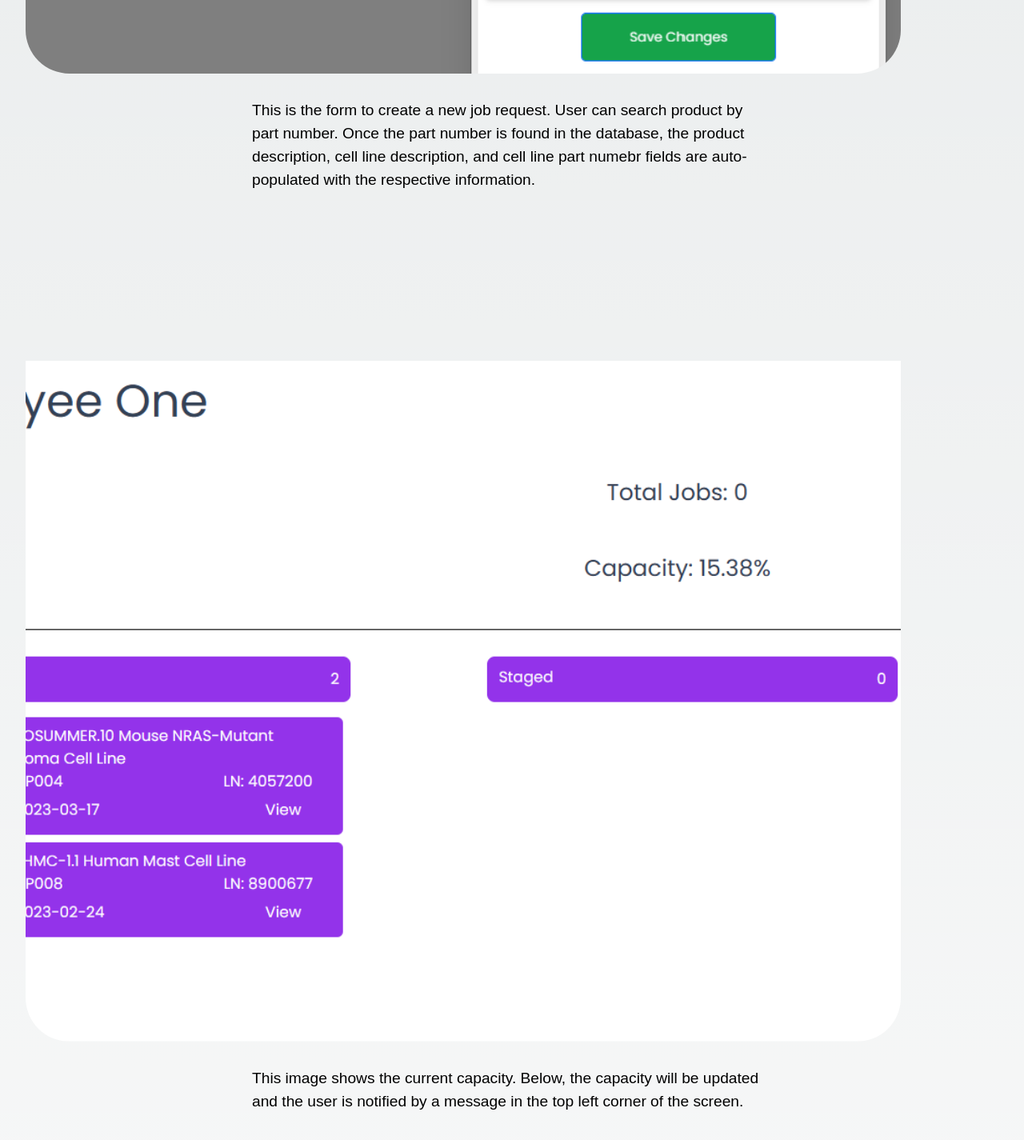
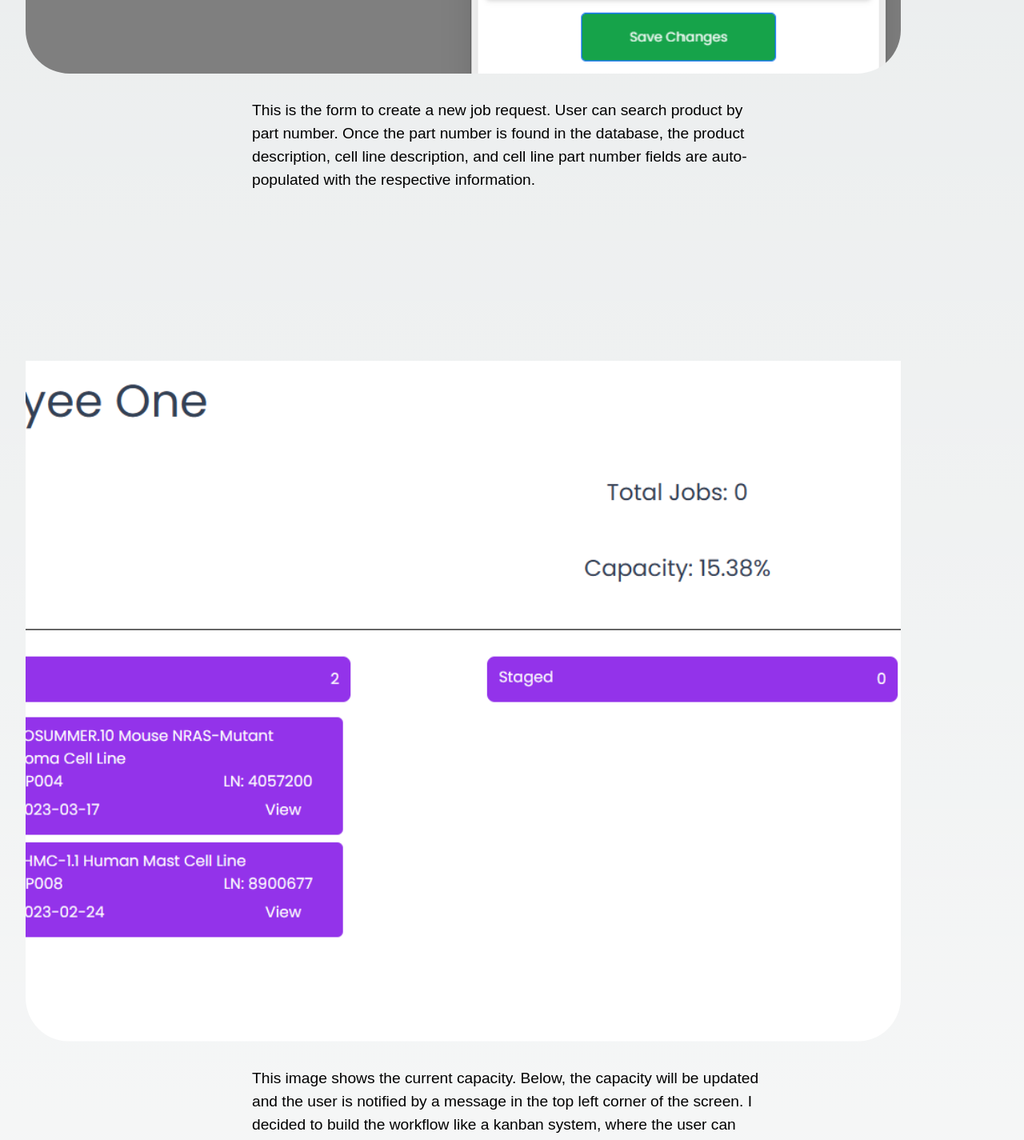
Before and after one commit to gary-stroup-developer/gary-stroup-portfolio, a Next.js app: page /lims in a window 1280 px wide. Shown: the part 3500-4925 px from the top of the page at 80% size. Built offline with nearby package versions, Linux system fonts and the light colour scheme.

Commit message:
updating image summary details for a few items

```diff
--- a/src/pages/lims.js
+++ b/src/pages/lims.js
@@ -46,7 +46,7 @@ const lims = () => {
             />
             <p className={styles.ImageSummary}>
               This is the form to create a new job request. User can search product by part number. Once the part number is found
-              in the database, the product description, cell line description, and cell line part numebr fields are auto-populated
+              in the database, the product description, cell line description, and cell line part number fields are auto-populated
               with the respective information.
             </p>
           </div>
@@ -60,7 +60,8 @@ const lims = () => {
             />
             <p className={styles.ImageSummary}>
               This image shows the current capacity. Below, the capacity will be updated and the user is notified by a message in the top
-              left corner of the screen.
+              left corner of the screen. I decided to build the workflow like a kanban system, where the user can move the job through the
+              different stages of the production cycle. Video demonstration can be found on my instagram.
             </p>
           </div>
           <div className='flex-container gap'>
```
